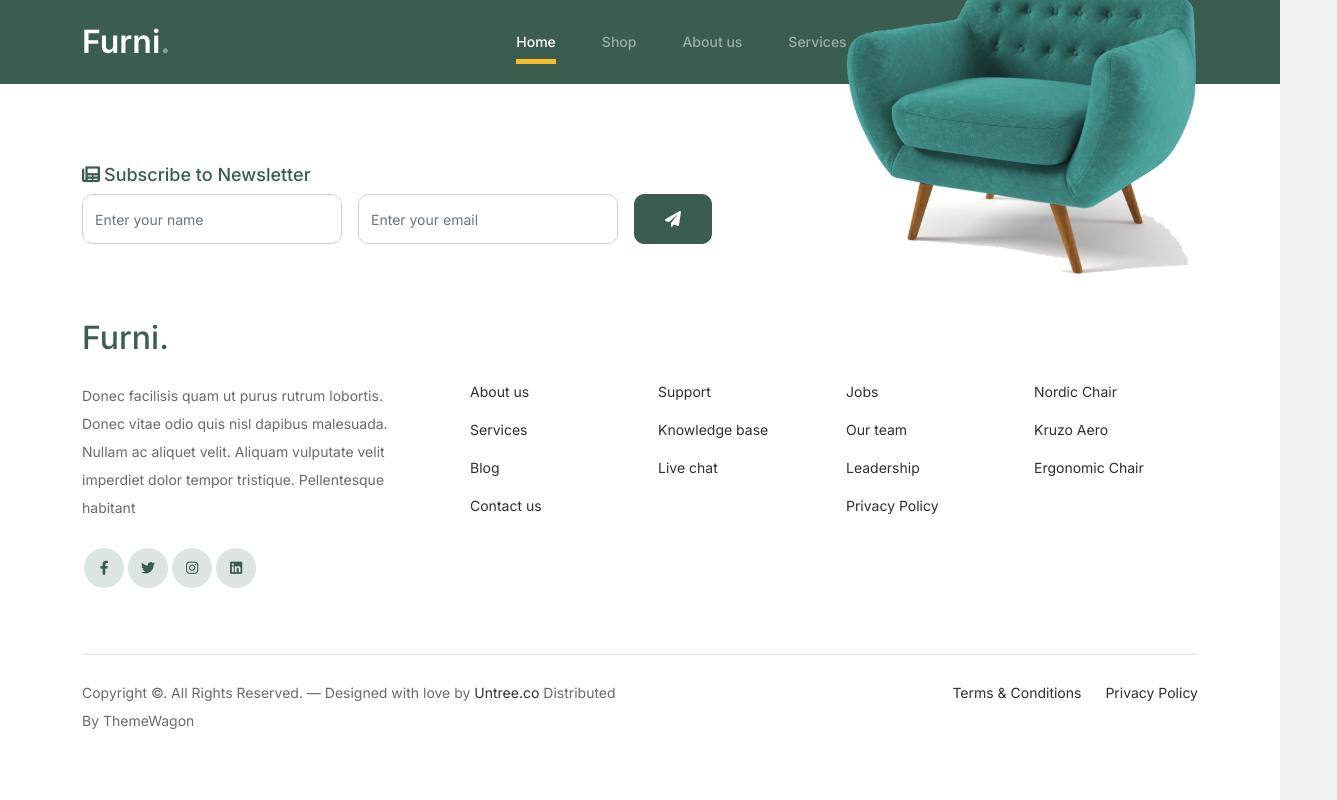
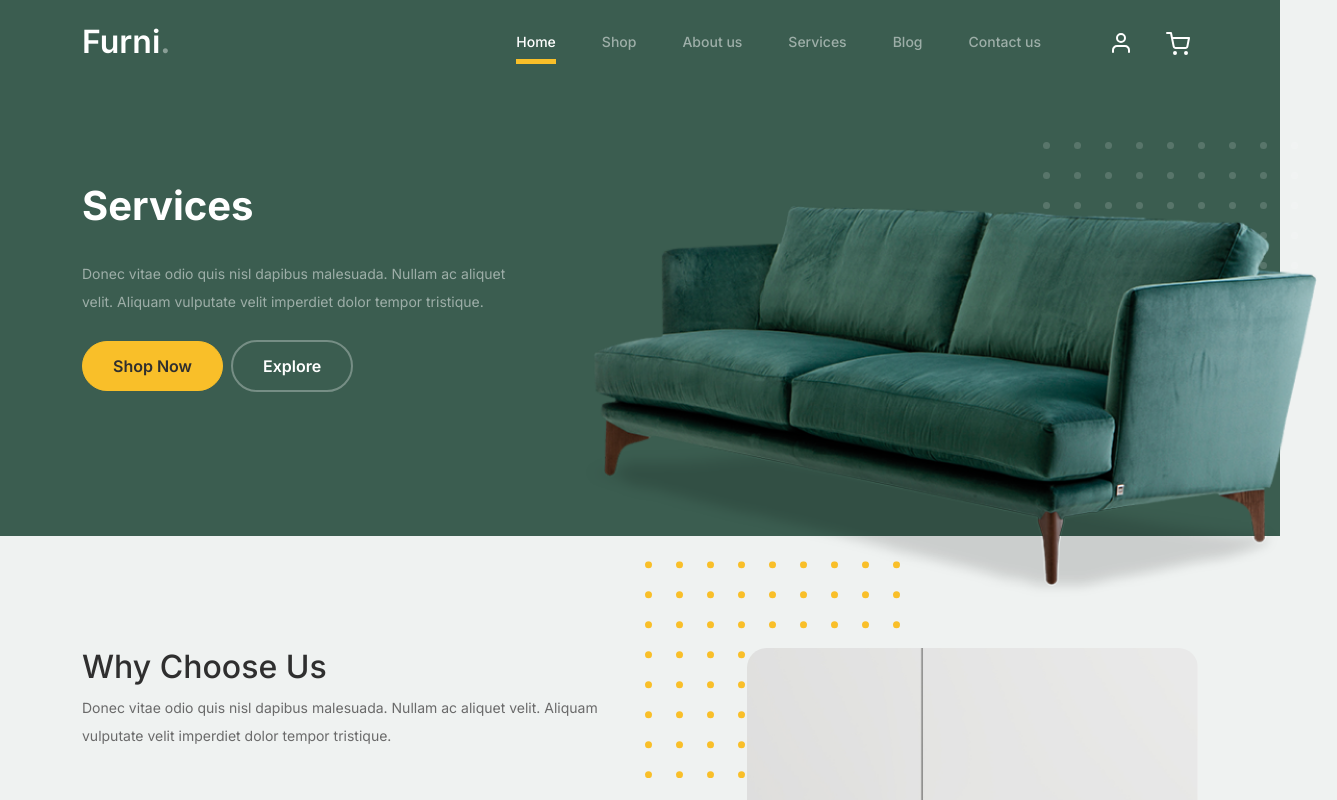
Before and after one commit to khaledmustafa91/furniture-e-commerce, a React (Create React App) app: page /services in a window 1280 px wide. Shown: the top 800 px of the page, 1337 px wide, since content can reach past the window. Built offline with nearby package versions, Linux system fonts and the light colour scheme.

Commit message:
Add services component

```diff
--- a/src/App.js
+++ b/src/App.js
@@ -4,6 +4,7 @@ import NavBar from './components/NavBar';
 import { BrowserRouter as Router, Route, Routes } from 'react-router-dom';
 import Shop from './components/Shop';
 import AboutUs from './components/AboutUs';
+import Services from './components/Services';
 function App() {
   return (
     <Router>
@@ -13,6 +14,7 @@ function App() {
           <Route exact path="/" element={<Home />} />
           <Route exact path="/shop" element={<Shop />} />
           <Route exact path="/about_us" element={<AboutUs />} />
+          <Route exact path="/services" element={<Services />} />
         </Routes>
         <Footer />
       </div>
--- /dev/null
+++ b/src/components/Services.js
@@ -0,0 +1,18 @@
+import FeaturedProductsList from './FeaturedProductsList';
+import WhyChooseUs from './Home/WhyChooseUs';
+import MainHero from './MainHero';
+
+const Services = () => {
+  return (
+    <>
+      <MainHero
+        title="Services"
+        description="Donec vitae odio quis nisl dapibus malesuada. Nullam ac aliquet velit. Aliquam vulputate velit imperdiet dolor tempor tristique."
+      />
+      <WhyChooseUs />
+      <FeaturedProductsList />
+    </>
+  );
+};
+
+export default Services;
```
